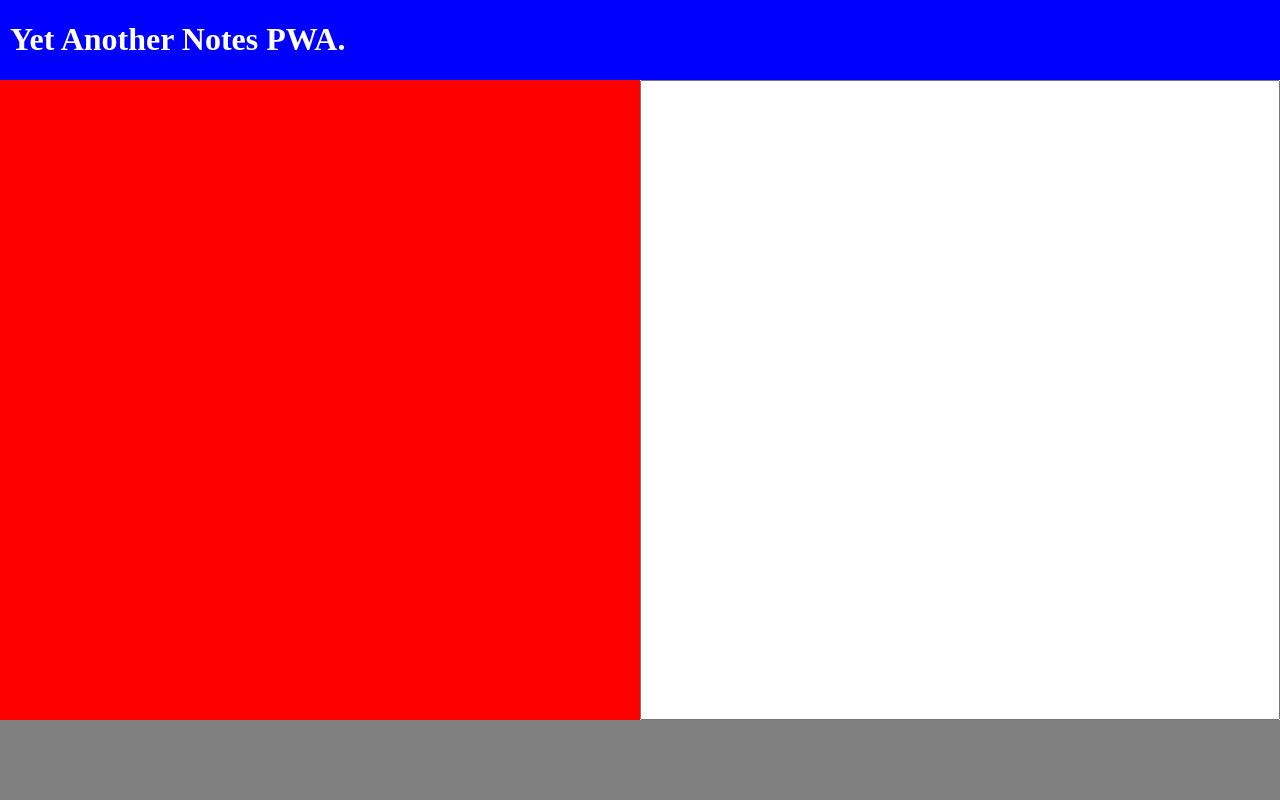
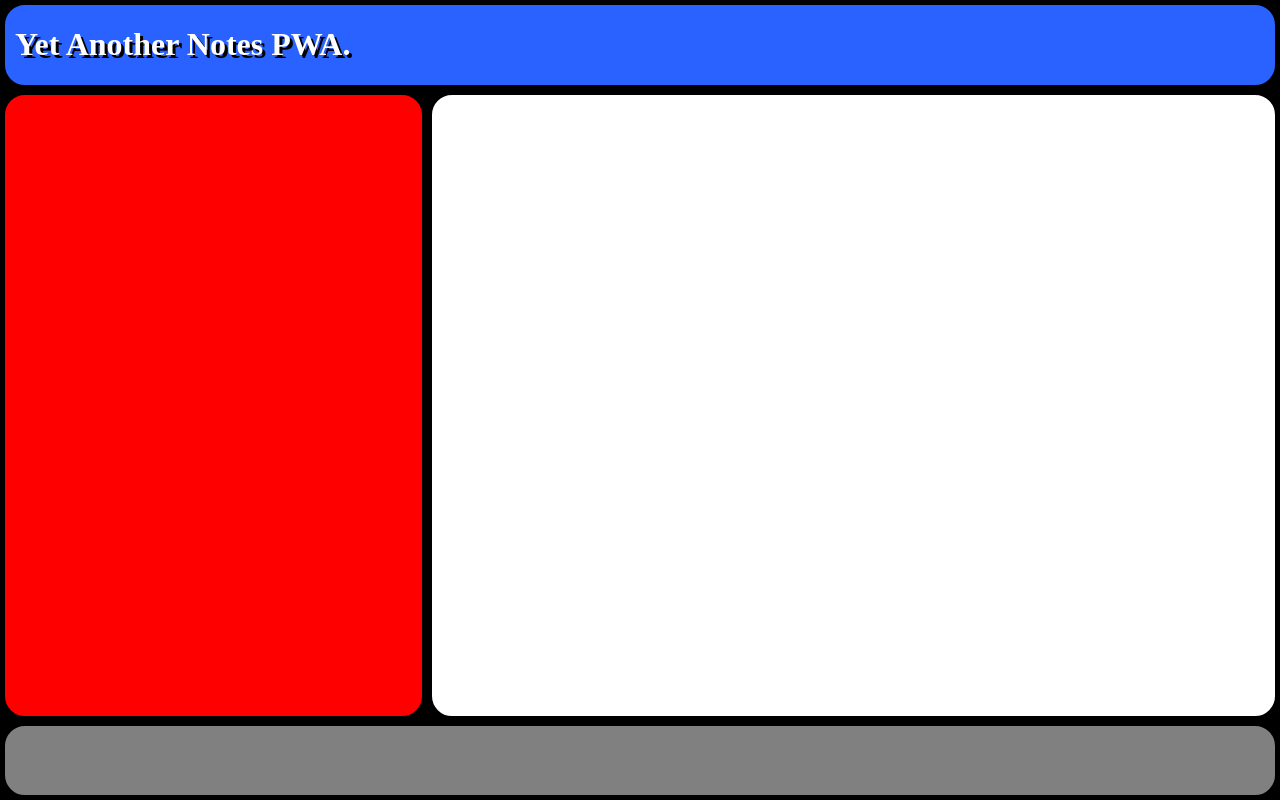
Before and after one commit to Shavrin/yet-another-notes-pwa, a React (Create React App) app: page / in a window 1280 px wide. Built offline with nearby package versions, Linux system fonts and the light colour scheme.

Commit message:
style changes

```diff
--- a/public/style.css
+++ b/public/style.css
@@ -1,48 +1,62 @@
 body {
     margin: 0;
     padding: 0;
+    background: black;
 }
 
 .grid-container {
     display: grid;
-    grid-template-rows: 1fr 4.5fr 4.5fr;
+    grid-template-rows: 1fr 4fr 4fr 1fr;
+    grid-template-columns: 1fr;
     grid-template-areas:
     "header"
     "aside"
-    "content";
+    "content"
+    "footer";
     height: 100vh;
 }
 
 header {
-    background-color: blue;
     grid-area: header;
+    background:#2962ff;
     padding-left: 10px;
+    border: 5px solid black;
+    border-radius: 25px;
 }
 header h1 a{
     text-decoration: none;
-    color: white;
+    color: #ffffff;
+    text-shadow: 3px 3px black;
 }
 
 aside {
     background-color: red;
+    border: 5px solid black;
     grid-area: aside;
+    border-radius: 25px;
 }
 
 #editor {
     grid-area: content;
     font-size: 24px;
     resize: none;
+    border: 5px solid black;
+    border-radius: 25px;
+    margin: 0;
+    padding: 5px;
 }
 
 footer {
     grid-area: footer;
     background-color: grey;
+    border: 5px solid black;
+    border-radius: 25px;
 }
 
 @media(min-width: 500px) {
     .grid-container {
         grid-template-rows: 1fr 8fr 1fr;
-        grid-template-columns: 1fr 1fr;
+        grid-template-columns: 1fr 2fr;
         grid-template-areas:
         "header header"
         "aside content"
```
